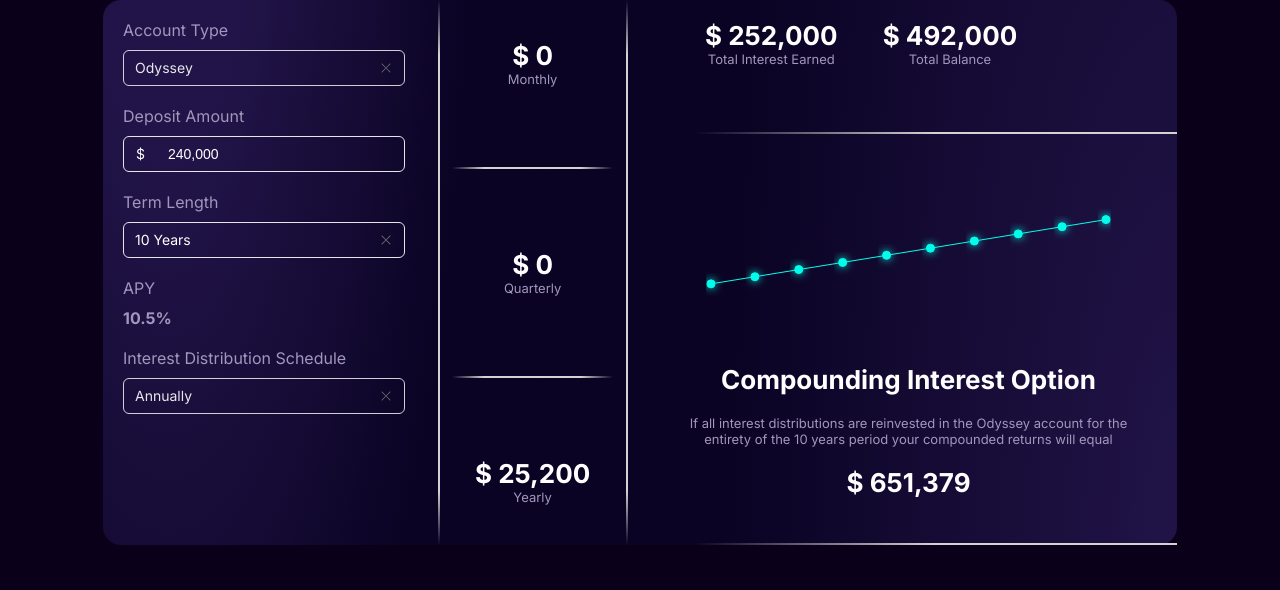
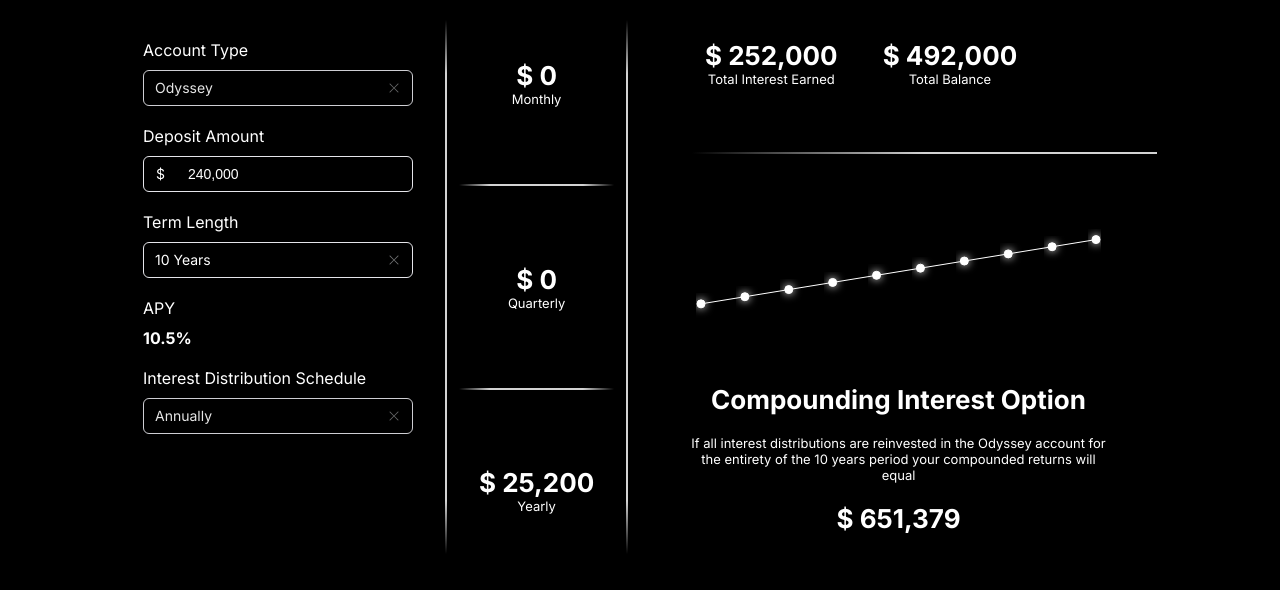
Before and after one commit to Yield2024/calculator, a Next.js app: page / in a window 1280 px wide. Shown: the top 590 px of the page. Built offline with nearby package versions, Linux system fonts and the light colour scheme.

Commit message:
New color and fix main

```diff
--- a/app/components/Calculator/calculator.module.scss
+++ b/app/components/Calculator/calculator.module.scss
@@ -21,18 +21,9 @@
 		// 	);
 		display: flex;
 		justify-content: space-between;
-		background: radial-gradient(
-				100.89% 754.65% at 100% 100%,
-				rgba(127, 86, 217, 0.2) 0%,
-				rgba(127, 86, 217, 0) 42%
-			),
-			radial-gradient(
-				95.69% 715.77% at 6% -34%,
-				rgba(127, 86, 217, 0.2) 9%,
-				rgba(127, 86, 217, 0) 30%
-			),
-			#0a0323;
-		border-radius: 18px;
+		background: black;
+		border-radius: 30px;
+		padding: 20px;
 	}
 
 	.main_left {
@@ -42,7 +33,7 @@
 	}
 
 	.main_left_title {
-		color: #a296bd;
+		color: white;
 		width: 100%;
 		margin: 20px;
 		margin-bottom: 0;
@@ -66,7 +57,7 @@
 	.main_left_form > div > label {
 		margin-top: 20px;
 		margin-bottom: 10px;
-		color: #a296bd;
+		color: white;
 	}
 
 	.main_right {
@@ -122,7 +113,7 @@
 	.main_right_header_info_earned_text {
 		font-size: 13px;
 		text-align: center;
-		color: #a296bd;
+		color: white;
 	}
 
 	.main_right_stats {
@@ -243,7 +234,7 @@
 	.custom_tooltip {
 		padding: 5px 10px;
 		border-radius: 16px;
-		background-color: #03feeb;
+		background-color: white;
 	}
 	/*
 	.recharts-wrapper {
@@ -252,7 +243,7 @@
 
 	.main_left_form_apy > p {
 		font-weight: bold;
-		color: #a296bd;
+		color: white;
 	}
 
 	@media screen and (max-width: 991px) {
--- a/app/components/Calculator/page.tsx
+++ b/app/components/Calculator/page.tsx
@@ -462,8 +462,8 @@ export default function Calculator() {
                                     <Line
                                         type="monotone"
                                         dataKey="value"
-                                        stroke="#03feeb"
-                                        fill="#03feeb"
+                                        stroke="white"
+                                        fill="white"
                                         dot={{ r: 4, filter: "url(#glow)" }}
                                     />
                                     <defs>
@@ -510,9 +510,6 @@ export default function Calculator() {
                             )
                         )}`}</div>
                     </div>
-                    <div className={styles.middle}>
-                        <div className={styles.middle_line}></div>
-                    </div>
                 </div>
             </div>
         </div>
--- a/app/variables.scss
+++ b/app/variables.scss
@@ -3,5 +3,5 @@ $border-radius: 18px;
 $font-mono: ui-monospace, Menlo, Monaco, 'Cascadia Mono', 'Segoe UI Mono',
 	'Roboto Mono', 'Oxygen Mono', 'Ubuntu Monospace', 'Source Code Pro',
 	'Fira Mono', 'Droid Sans Mono', 'Courier New', monospace;
-$main-bg-color: #0a0019;
+$main-bg-color: black;
 $main-button-background: linear-gradient(160deg, rgba(249, 229, 178, .85) 3%, #640dfb 33%, #640dfb);
```
